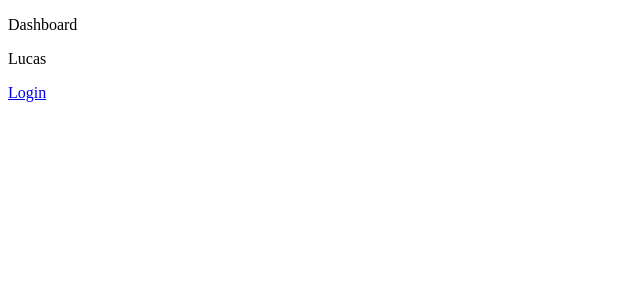
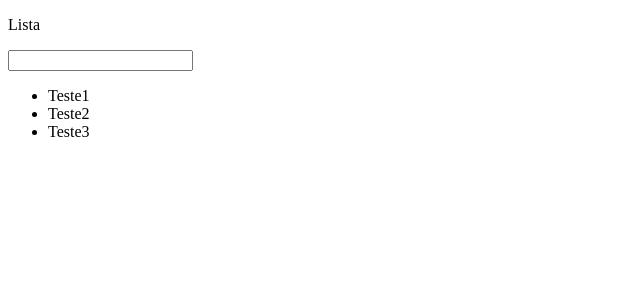
Before and after one commit to alisson-roger/aulas, a React (Create React App) app: page /pagina-inicial in a window 1280 px wide. Shown: the top 300 px of the page, without its empty margins (0-640 px from the left). Built offline with nearby package versions, Linux system fonts and the light colour scheme.

Commit message:
lista com useState

```diff
--- a/src/pages/dashboard/Dashboard.tsx
+++ b/src/pages/dashboard/Dashboard.tsx
@@ -1,17 +1,41 @@
-import { Link } from "react-router-dom"
-import { useUsuarioLogado } from "../../shared/hooks"
-
+import React, { useCallback, useState } from "react"
 
 export const Dashboard = () => {
-  const {nomeDoUsuario} = useUsuarioLogado()
+  const [lista, setLista] = useState<string[]>(['Teste1','Teste2','Teste3',]);
+
+  const handleInputeKeyDown: React.KeyboardEventHandler<HTMLInputElement> = useCallback((e) => {
+    if(e.key === "Enter") {
+      if(e.currentTarget.value.trim().length === 0) return;
+
+      const value = e.currentTarget.value
+
+      e.currentTarget.value = '';
+
+      setLista((oldList) => {
+        if (oldList.includes(value)) return oldList;
+
+        return[...oldList, value]
+      });
+    }
+  },[])
+
 
   return (
     <div>
-      <p>Dashboard</p>
+      <p>Lista</p>
 
-      <p>{nomeDoUsuario}</p>
+      <input
+        onKeyDown={handleInputeKeyDown}
+      />
 
-      <Link to='/entrar'>Login</Link>
+    <ul>
+      {lista.map((value, index) => {
+       return(
+        <li key={index}>{value}</li>
+       )
+      })}
+    </ul>
+
     </div>
   )
 }
--- a/src/shared/contexts/UsuarioLogado.tsx
+++ b/src/shared/contexts/UsuarioLogado.tsx
@@ -1,7 +1,8 @@
-import { createContext } from "react";
+import { createContext, useCallback, useEffect, useState } from "react";
 
 interface IUsuarioLogadoContextData {
   nomeDoUsuario: string;
+  logout: () => void;
 }
 export const UsuarioLogadoContext = createContext<IUsuarioLogadoContextData>({} as IUsuarioLogadoContextData);
 
@@ -10,8 +11,20 @@ interface IUsuarioLogadoProviderProps {
 }
 
 export const UsuarioLogadoProvider: React.FC<IUsuarioLogadoProviderProps> = ({ children }) => {
+  let [nome, setNome] = useState("");
+
+  useEffect(() => {
+    setTimeout(() => {
+      setNome("Roger")
+    },300)
+  })
+
+  const handleLogout = useCallback(() => {
+    console.log('Logout executou.')
+  }, [])
+
   return (
-    <UsuarioLogadoContext.Provider value={{ nomeDoUsuario: 'Lucas' }}>
+    <UsuarioLogadoContext.Provider value={{ nomeDoUsuario: nome, logout: handleLogout}}>
       {children}
     </UsuarioLogadoContext.Provider>
   )
```
